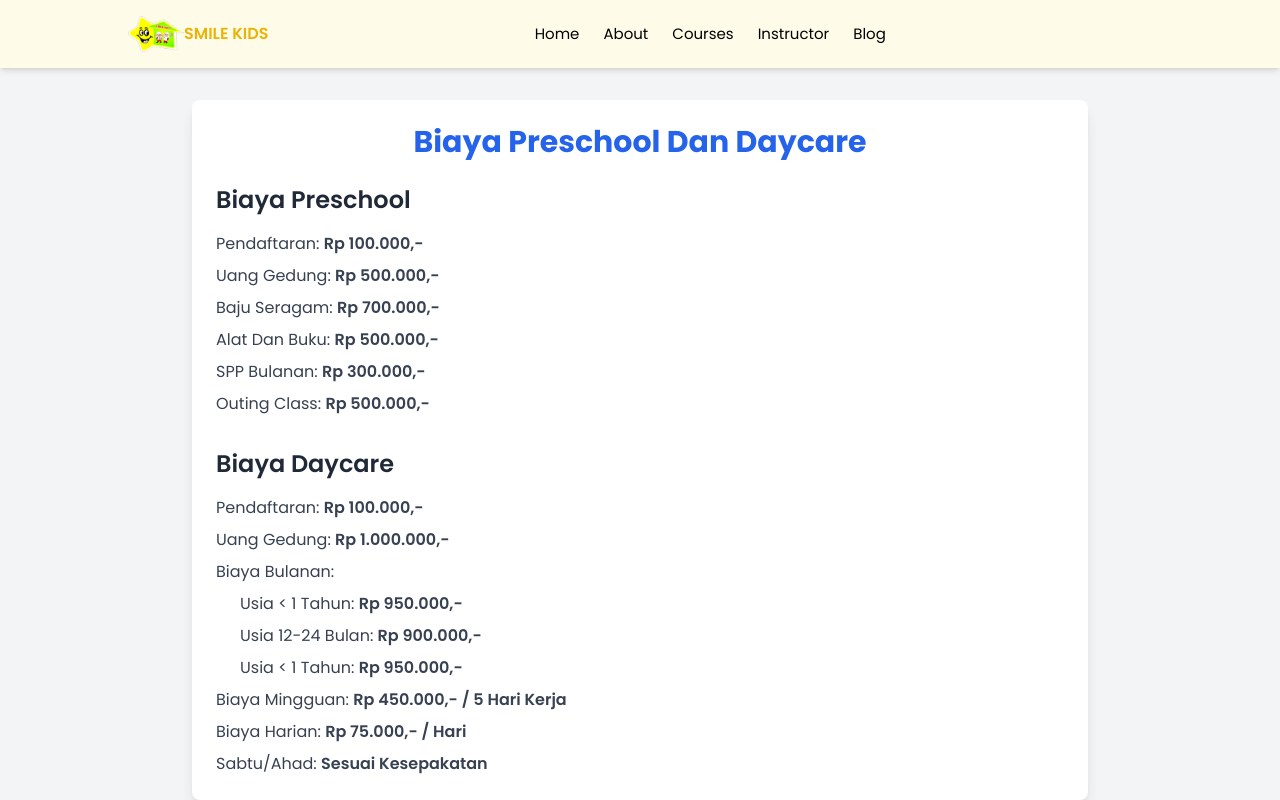
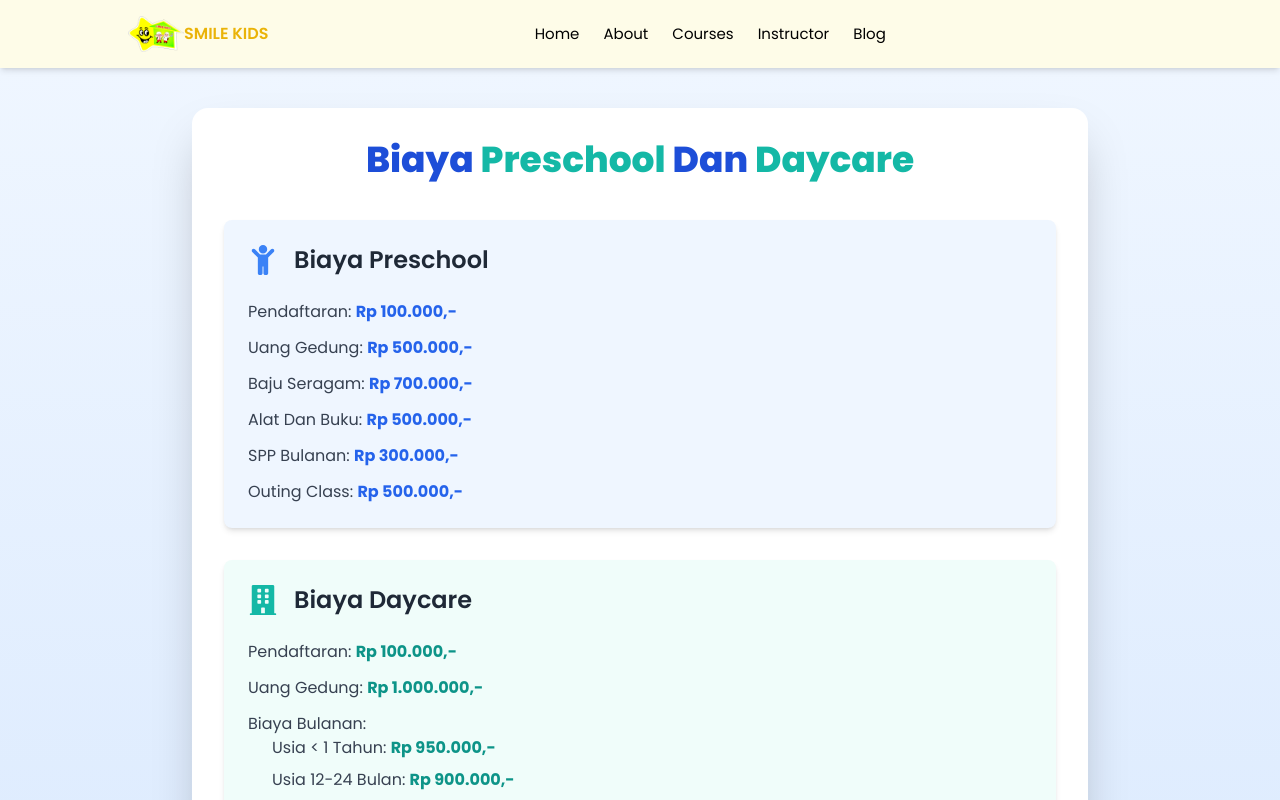
Before and after one commit to aryawardhana15/Smilekidsproject, a React (Create React App) app: page /courseSinglepage in a window 1280 px wide. Shown: the top 800 px of the page. Built offline with nearby package versions, Linux system fonts and the light colour scheme.

Commit message:
memeperbaiki header

```diff
--- a/src/components/common/Header.jsx
+++ b/src/components/common/Header.jsx
@@ -34,10 +34,10 @@ export const Header = () => {
             {/* <button>
               <BiShoppingBag size={25} />
             </button> */}
-            {/* <button>Login</button>{" "}
+            {/* <button>Login</button>{" "} */}
             <button className='open-menu' onClick={() => setOpen(!open)}>
               <HiOutlineMenuAlt1 size={25} />
-            </button> */}
+            </button>
           </div>
         </div>
       </header>
--- a/src/components/common/courseSinglePage.jsx
+++ b/src/components/common/courseSinglePage.jsx
@@ -1,41 +1,97 @@
-
-
-import React from 'react';
+import React from "react";
+import { FaMoneyBillWave, FaChild, FaBuilding } from "react-icons/fa";
 
 export const CourseSinglePage = () => {
   return (
-    <div className="min-h-screen bg-gray-100 py-8 px-4">
-      <div className="max-w-4xl mx-auto bg-white shadow-lg rounded-lg p-6">
-        <h1 className="text-3xl font-bold text-center text-blue-600 mb-6">Biaya Preschool dan Daycare</h1>
+    <div className="min-h-screen bg-gradient-to-b from-blue-50 to-blue-100 py-10 px-6">
+      <div className="max-w-4xl mx-auto bg-white shadow-2xl rounded-2xl p-8">
+        <h1 className="text-4xl font-extrabold text-center text-blue-700 mb-10">
+          Biaya <span className="text-teal-500">Preschool</span> dan <span className="text-teal-500">Daycare</span>
+        </h1>
 
-        <div className="mb-8">
-          <h2 className="text-2xl font-semibold text-gray-800 mb-4">Biaya Preschool</h2>
-          <ul className="space-y-2 text-gray-700">
-            <li>Pendaftaran: <span className="font-semibold">Rp 100.000,-</span></li>
-            <li>Uang Gedung: <span className="font-semibold">Rp 500.000,-</span></li>
-            <li>Baju Seragam: <span className="font-semibold">Rp 700.000,-</span></li>
-            <li>Alat dan Buku: <span className="font-semibold">Rp 500.000,-</span></li>
-            <li>SPP Bulanan: <span className="font-semibold">Rp 300.000,-</span></li>
-            <li>Outing Class: <span className="font-semibold">Rp 500.000,-</span></li>
-          </ul>
-        </div>
+        <div className="grid grid-cols-1 md:grid-cols-1 gap-8">
+          {/* Biaya Preschool */}
+          <div className="bg-blue-50 p-6 rounded-lg shadow-md">
+            <div className="flex items-center mb-6">
+              <FaChild className="text-blue-500 text-3xl mr-4" />
+              <h2 className="text-2xl font-semibold text-gray-800">Biaya Preschool</h2>
+            </div>
+            <ul className="space-y-3 text-gray-700">
+              <li>
+                <span>Pendaftaran:</span>{" "}
+                <span className="font-bold text-blue-600">Rp 100.000,-</span>
+              </li>
+              <li>
+                <span>Uang Gedung:</span>{" "}
+                <span className="font-bold text-blue-600">Rp 500.000,-</span>
+              </li>
+              <li>
+                <span>Baju Seragam:</span>{" "}
+                <span className="font-bold text-blue-600">Rp 700.000,-</span>
+              </li>
+              <li>
+                <span>Alat dan Buku:</span>{" "}
+                <span className="font-bold text-blue-600">Rp 500.000,-</span>
+              </li>
+              <li>
+                <span>SPP Bulanan:</span>{" "}
+                <span className="font-bold text-blue-600">Rp 300.000,-</span>
+              </li>
+              <li>
+                <span>Outing Class:</span>{" "}
+                <span className="font-bold text-blue-600">Rp 500.000,-</span>
+              </li>
+            </ul>
+          </div>
 
-        <div>
-          <h2 className="text-2xl font-semibold text-gray-800 mb-4">Biaya Daycare</h2>
-          <ul className="space-y-2 text-gray-700">
-            <li>Pendaftaran: <span className="font-semibold">Rp 100.000,-</span></li>
-            <li>Uang Gedung: <span className="font-semibold">Rp 1.000.000,-</span></li>
-            <li>Biaya Bulanan:</li>
-            <ul className="pl-6 space-y-2">
-              <li>Usia {'< 1 tahun'}: <span className="font-semibold">Rp 950.000,-</span></li>
-              <li>Usia 12-24 bulan: <span className="font-semibold">Rp 900.000,-</span></li>
-              <li>Usia {`< 1 tahun`}: <span className="font-semibold">Rp 950.000,-</span></li>
-
+          {/* Biaya Daycare */}
+          <div className="bg-teal-50 p-6 rounded-lg shadow-md">
+            <div className="flex items-center mb-6">
+              <FaBuilding className="text-teal-500 text-3xl mr-4" />
+              <h2 className="text-2xl font-semibold text-gray-800">Biaya Daycare</h2>
+            </div>
+            <ul className="space-y-3 text-gray-700">
+              <li>
+                <span>Pendaftaran:</span>{" "}
+                <span className="font-bold text-teal-600">Rp 100.000,-</span>
+              </li>
+              <li>
+                <span>Uang Gedung:</span>{" "}
+                <span className="font-bold text-teal-600">Rp 1.000.000,-</span>
+              </li>
+              <li>
+                <span>Biaya Bulanan:</span>
+                <ul className="pl-6 space-y-2">
+                  <li>
+                    Usia {"< 1 tahun"}:{" "}
+                    <span className="font-bold text-teal-600">
+                      Rp 950.000,-
+                    </span>
+                  </li>
+                  <li>
+                    Usia 12-24 bulan:{" "}
+                    <span className="font-bold text-teal-600">
+                      Rp 900.000,-
+                    </span>
+                  </li>
+                </ul>
+              </li>
+              <li>
+                <span>Biaya Mingguan:</span>{" "}
+                <span className="font-bold text-teal-600">
+                  Rp 450.000,- / 5 hari kerja
+                </span>
+              </li>
+              <li>
+                <span>Biaya Harian:</span>{" "}
+                <span className="font-bold text-teal-600">Rp 75.000,- / hari</span>
+              </li>
+              <li>
+                <span>Sabtu/Ahad:</span>{" "}
+                <span className="font-bold text-teal-600">Sesuai kesepakatan</span>
+              </li>
             </ul>
-            <li>Biaya Mingguan: <span className="font-semibold">Rp 450.000,- / 5 hari kerja</span></li>
-            <li>Biaya Harian: <span className="font-semibold">Rp 75.000,- / hari</span></li>
-            <li>Sabtu/Ahad: <span className="font-semibold">Sesuai kesepakatan</span></li>
-          </ul>
+          </div>
         </div>
       </div>
     </div>
```
